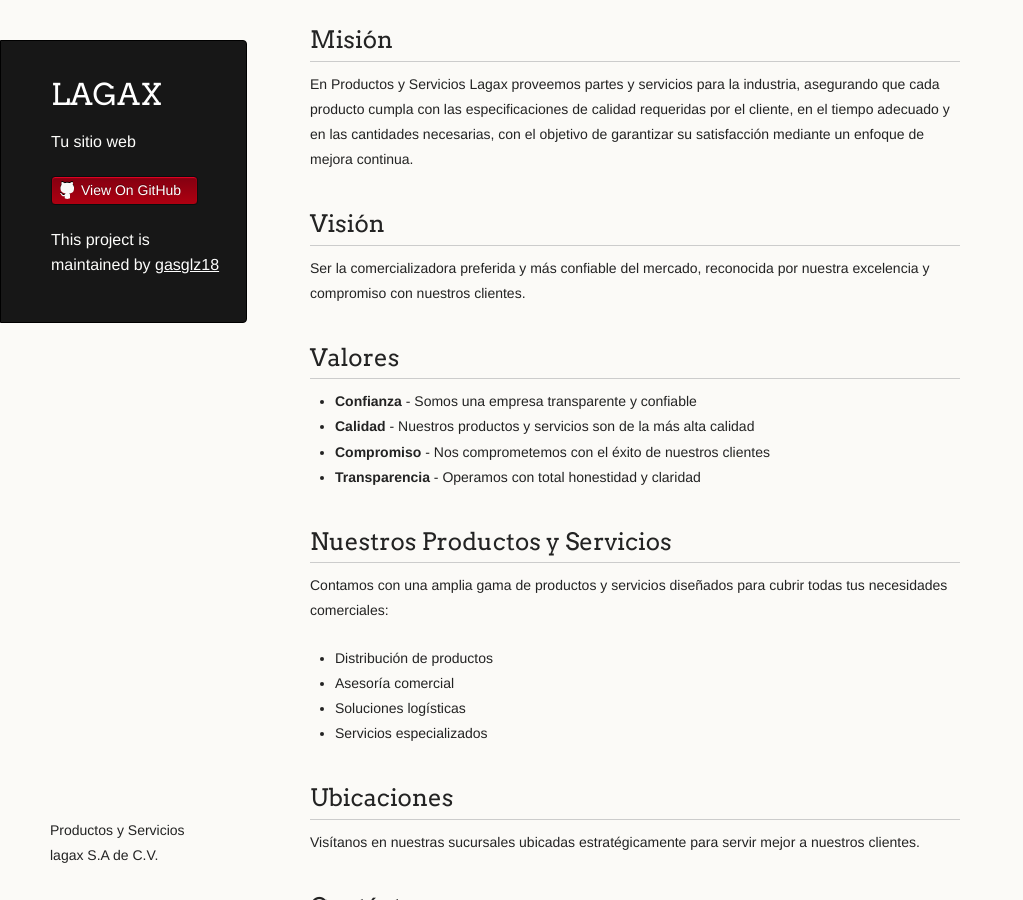
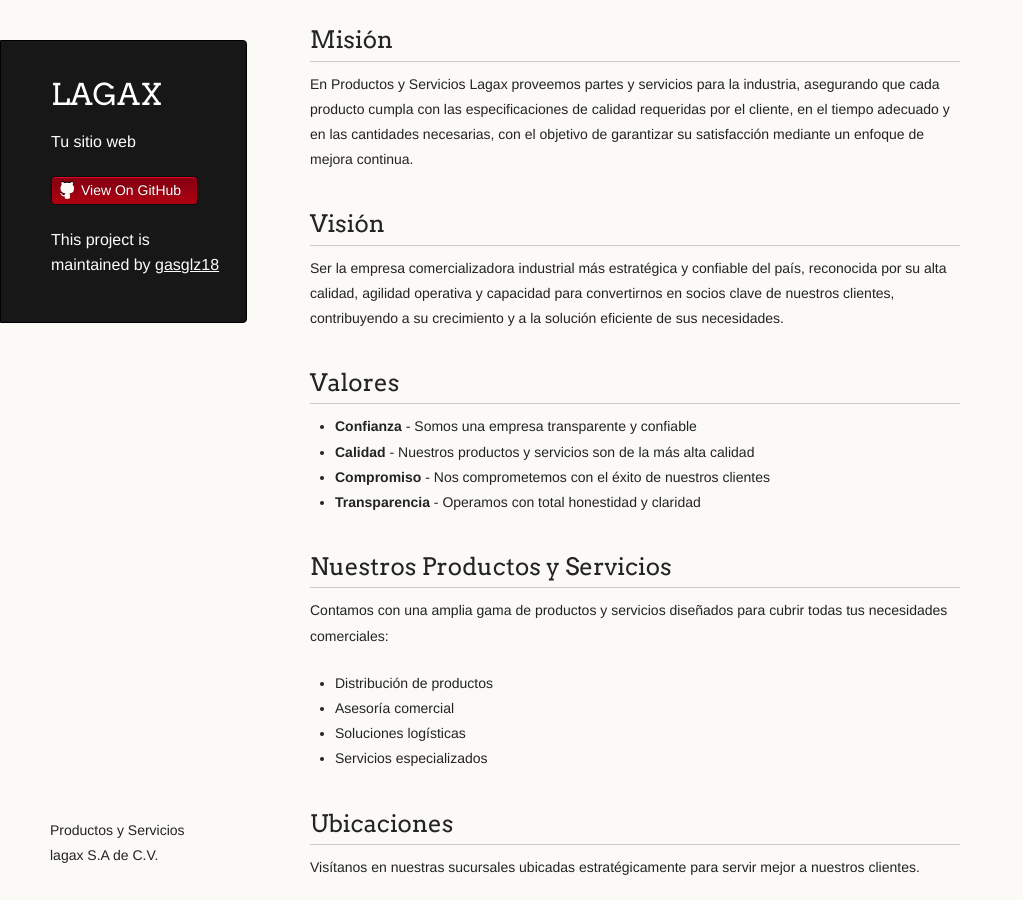
Before and after one commit to gasglz18/lagax, a Jekyll site: the page built from index.md, in a window 1280 px wide and 900 px high, scrolled down 733 px. Shown: the whole window, without its empty margins (0-1023 px from the left). Built offline with Jekyll 4.4.1, drawn with Linux system fonts in a browser that asks for light colours.

Commit message:
Actualizar visión

```diff
--- a/index.md
+++ b/index.md
@@ -31,7 +31,7 @@ En Productos y Servicios Lagax proveemos partes y servicios para la industria, a
 
 ## Visión {#vision}
 
-Ser la comercializadora preferida y más confiable del mercado, reconocida por nuestra excelencia y compromiso con nuestros clientes.
+Ser la empresa comercializadora industrial más estratégica y confiable del país, reconocida por su alta calidad, agilidad operativa y capacidad para convertirnos en socios clave de nuestros clientes, contribuyendo a su crecimiento y a la solución eficiente de sus necesidades.
 
 ## Valores {#valores}
 
```
